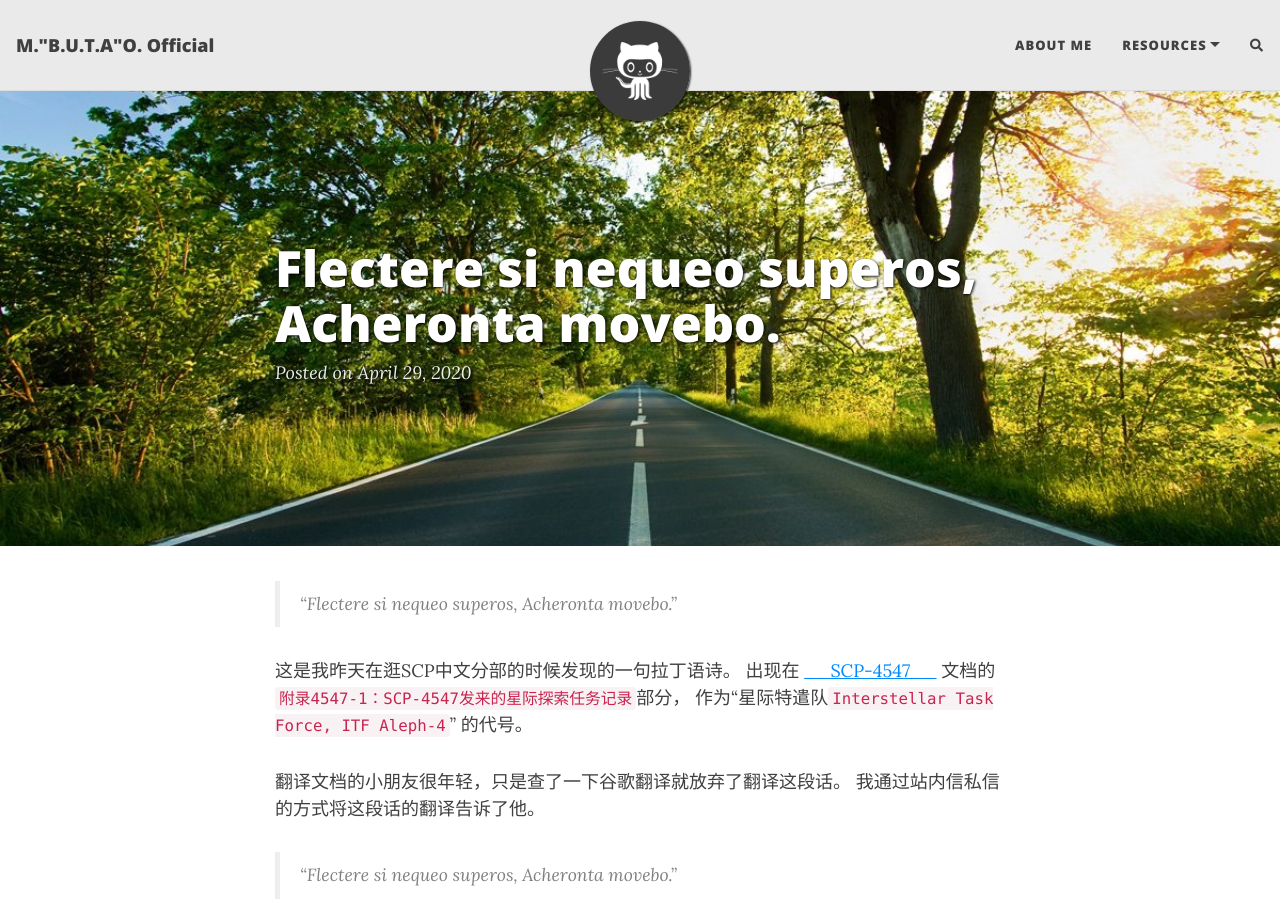
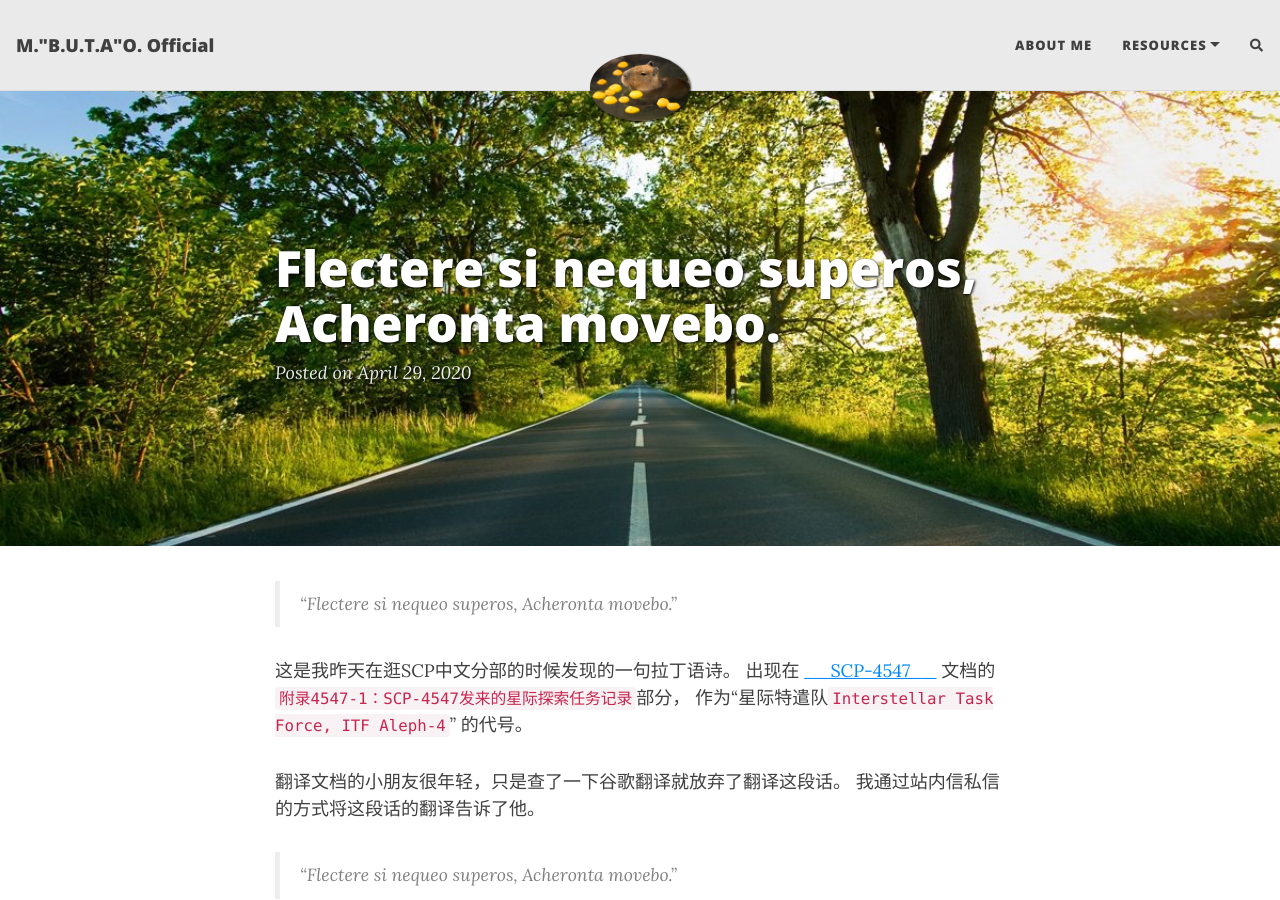
Before and after one commit to mizumoto-cn/mizumoto-cn.github.io, a Jekyll site: the page built from _posts/2020-04-29-Flectere-si-nequeo-superos,-Acheronta-movebo..md, in a window 1280 px wide and 900 px high. Built offline with Jekyll 4.4.1, drawn with Linux system fonts in a browser that asks for light colours; nearby versions of some CDN libraries; comment, search, counter and statistics services are not loaded.

```diff
--- a/_config.yml
+++ b/_config.yml
@@ -24,7 +24,7 @@ navbar-links:
 
 # Image to show in the navigation bar - works best with a square image
 # Remove this parameter if you don't want an image in the navbar
-avatar: "/assets/img/avatar-icon.png"
+avatar: "/assets/img/Capybara.png"
 
 # By default, the image is cut into a circle. You can disable this behaviour by setting 'round-avatar: false'
 round-avatar: true
```
Also changed, not shown: _posts/2020-04-29-Flectere-si-nequeo-superos,-Acheronta-movebo..md (+1 -1 lines).
